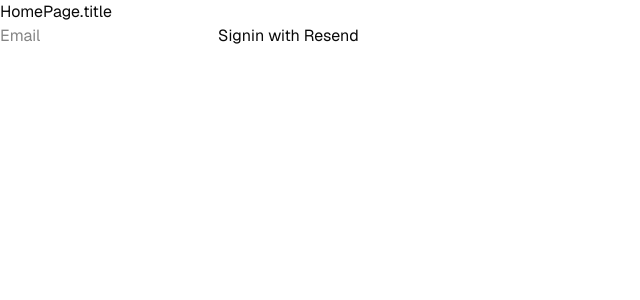
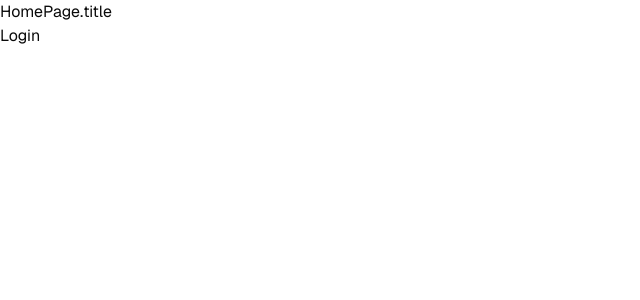
Before and after one commit to kfmlwr/mindSurvey, a Next.js app: page /en in a window 1280 px wide. Shown: the top 300 px of the page, without its empty margins (0-640 px from the left). Built offline with nearby package versions, Linux system fonts and the light colour scheme.

Commit message:
feat: remove SignIn component and replace with login link on HomePage

```diff
--- a/src/app/[locale]/page.tsx
+++ b/src/app/[locale]/page.tsx
@@ -1,29 +1,12 @@
 import { useTranslations } from "next-intl";
-import { signIn } from "~/server/auth";
-
-// Since this component doesn't use any interactive features
-// from React, it can be run as a Server Component.
+import { Link } from "~/i18n/navigation";
 
 export default function HomePage() {
   const t = useTranslations("HomePage");
   return (
     <>
       <h1>{t("title")}</h1>
-      <SignIn />
+      <Link href={"auth/login"}>Login</Link>
     </>
   );
 }
-
-export function SignIn() {
-  return (
-    <form
-      action={async (formData) => {
-        "use server";
-        await signIn("resend", formData);
-      }}
-    >
-      <input type="text" name="email" placeholder="Email" />
-      <button type="submit">Signin with Resend</button>
-    </form>
-  );
-}
```
